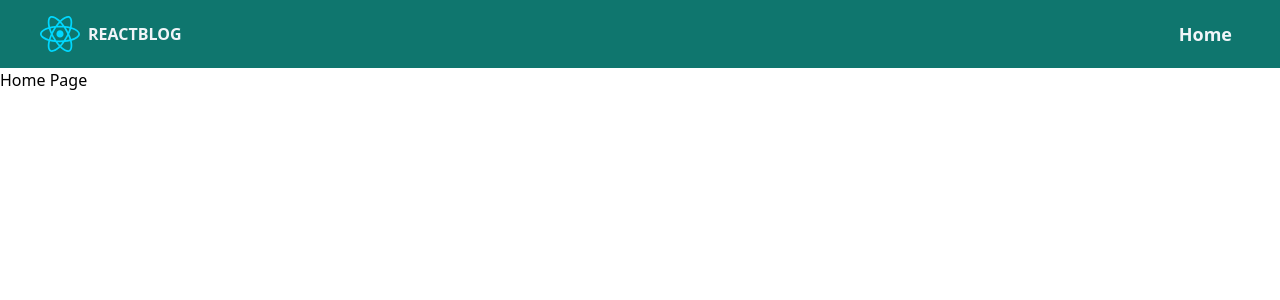
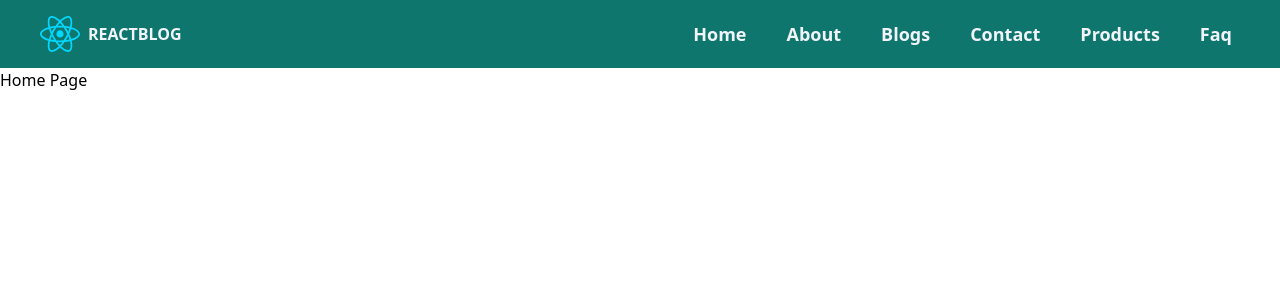
Before and after one commit to it27427/think-in-a-react-way, a React (Vite) app: page / in a window 1280 px wide. Shown: the top 300 px of the page. Built offline with nearby package versions, Linux system fonts and the light colour scheme.

Commit message:
main list done

```diff
--- a/src/components/MainList.jsx
+++ b/src/components/MainList.jsx
@@ -7,6 +7,21 @@ const MainList = () => {
       <li>
         <MenuLink linkPath={'/'} linkText='Home' />
       </li>
+      <li>
+        <MenuLink linkPath={'/about'} linkText='About' />
+      </li>
+      <li>
+        <MenuLink linkPath={'/blogs'} linkText='Blogs' />
+      </li>
+      <li>
+        <MenuLink linkPath={'/contact'} linkText='Contact' />
+      </li>
+      <li>
+        <MenuLink linkPath={'/products'} linkText='Products' />
+      </li>
+      <li>
+        <MenuLink linkPath={'/faq'} linkText='Faq' />
+      </li>
     </ul>
   );
 };
```
